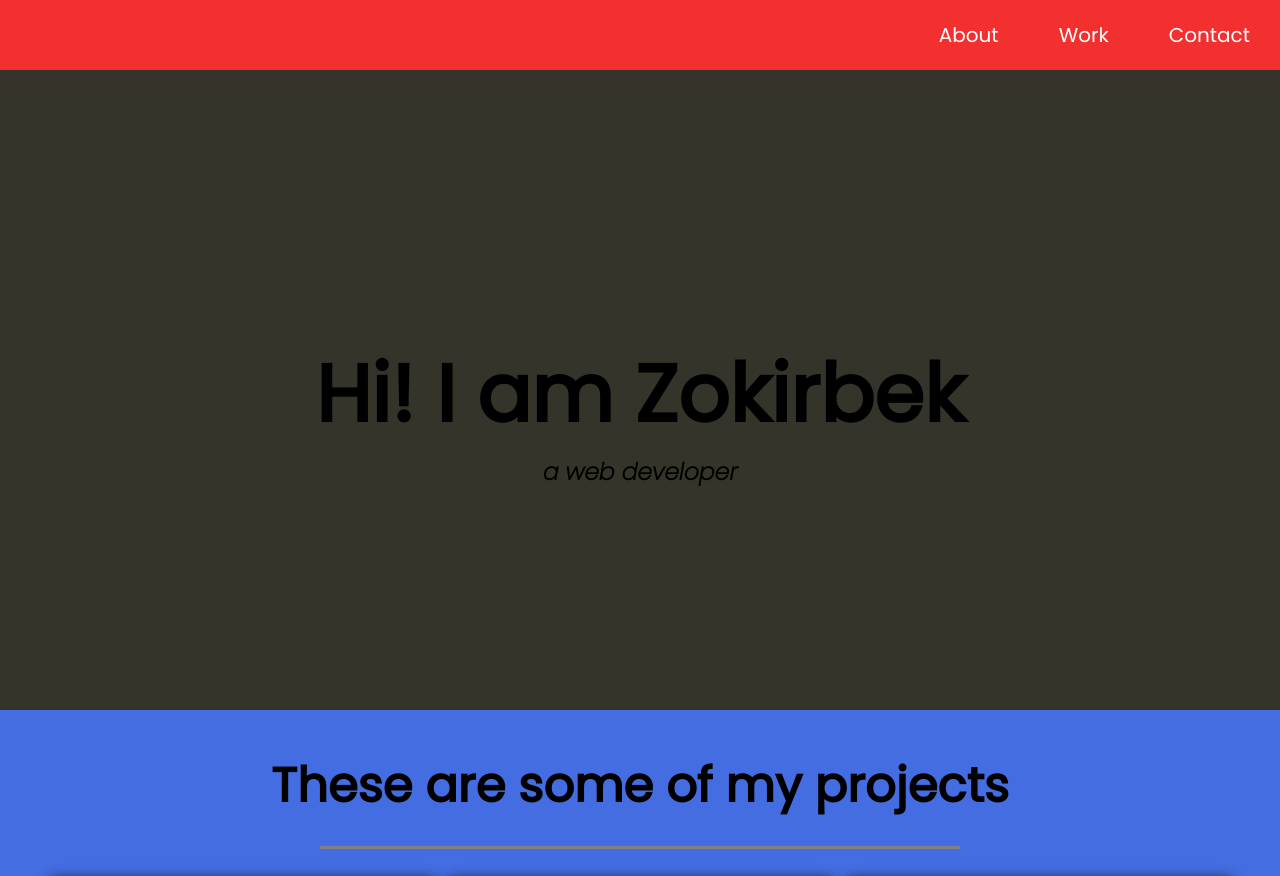
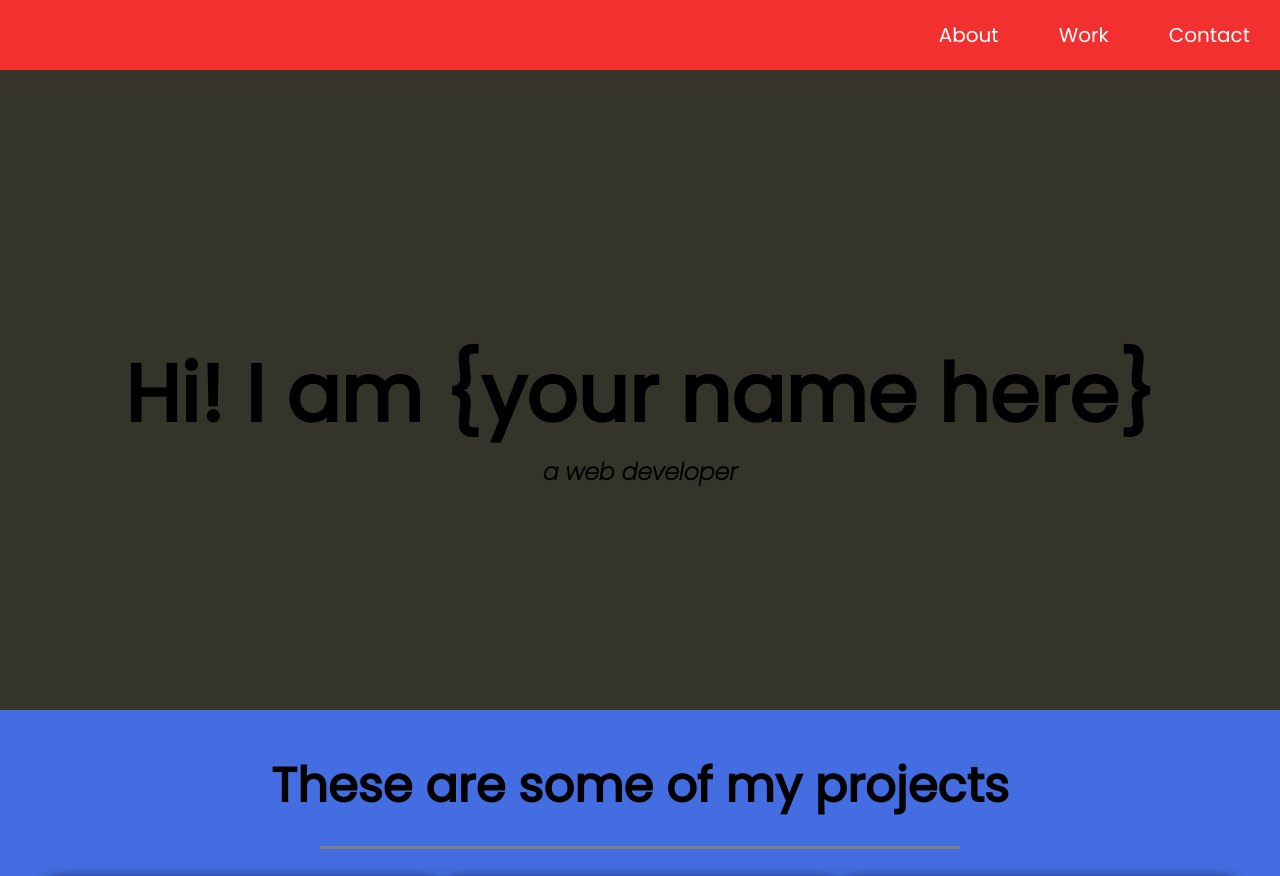
Before and after one commit to sonofAI/portfolioFCC, a plain HTML site: page index.html in a window 1280 px wide. Shown: the top 876 px of the page. Drawn offline with nearby package versions, Linux system fonts and the light colour scheme.

Commit message:
Update index.html

```diff
--- a/index.html
+++ b/index.html
@@ -24,7 +24,7 @@
     </div>
 
     <section id="welcome-section">
-        <h1>Hi! I am Zokirbek</h1>
+        <h1>Hi! I am {your name here}</h1>
         <h3>a web developer</h3>
     </section>
 
```
